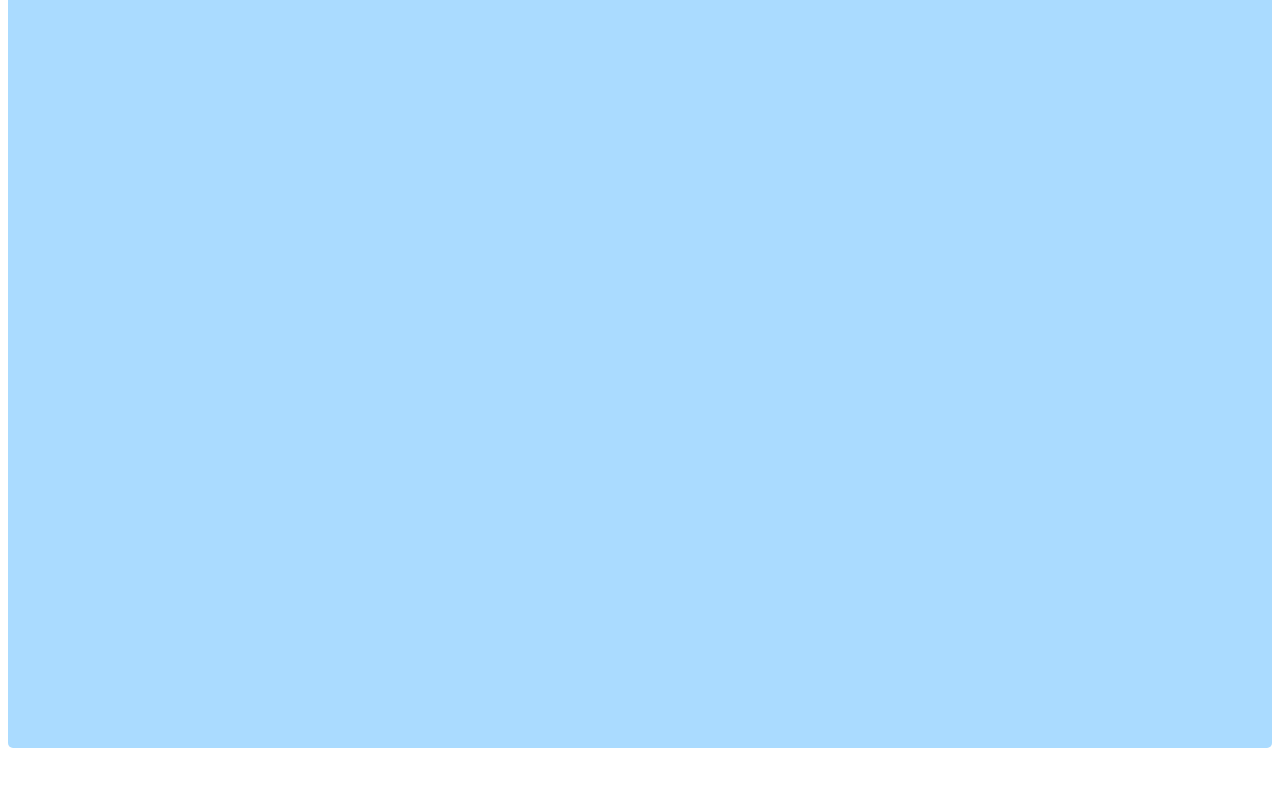
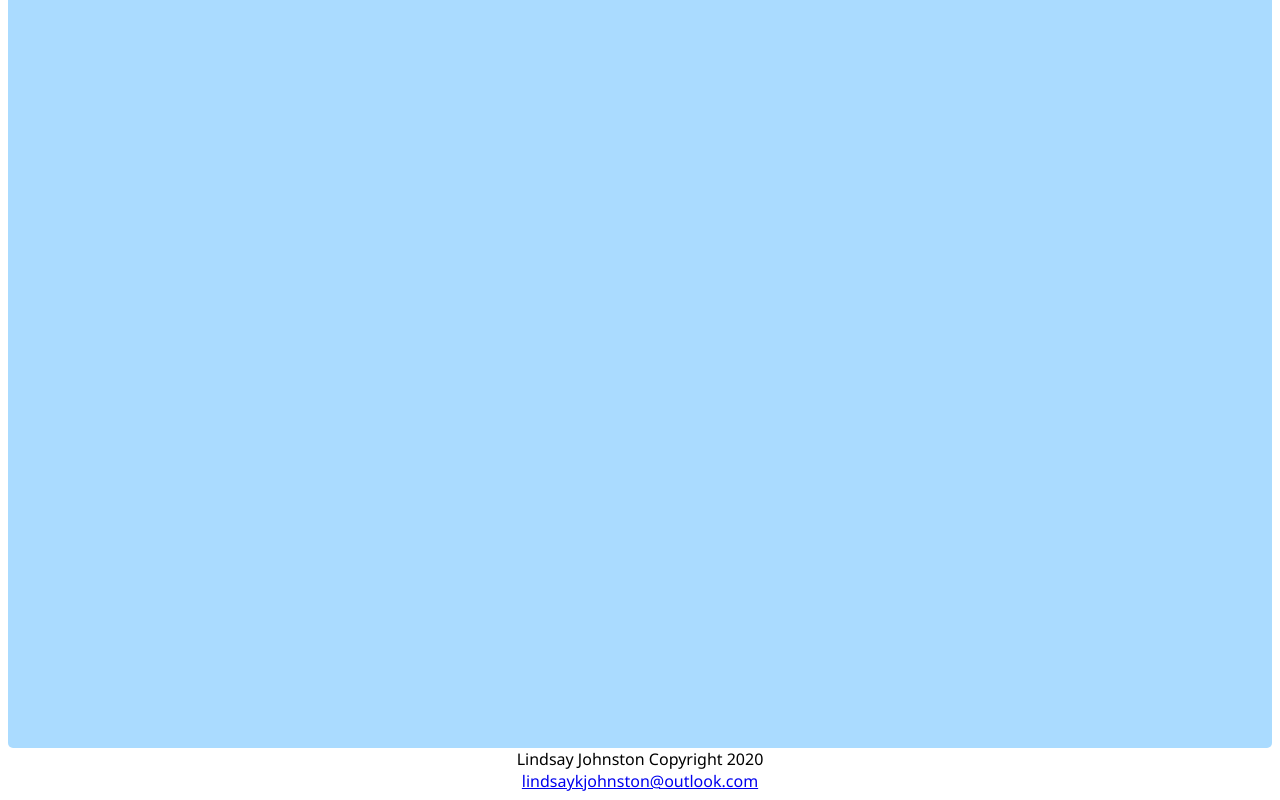
Before and after one commit to lindsayjohnston/API-Map, a website: page docs/index.html in a window 1280 px wide. Shown: the part 319-1119 px from the top of the page. Before the commit the page ends 1075 px from the top, so only its background shows below. Drawn offline with Linux system fonts and the light colour scheme; some packages are replaced by stand-ins of ours.

Commit message:
added footer

```diff
--- a/docs/index.html
+++ b/docs/index.html
@@ -37,6 +37,7 @@
       </div>
 
   </div>
+  <footer> Lindsay Johnston Copyright 2020 <br> <a href="mailto">lindsaykjohnston@outlook.com</a></footer>
 
     <script src='https://maps.googleapis.com/maps/api/js?key=AIzaSyDUjWvfQe4JlRek9z8RhKf9T1VFW33Dx8A&language=en&libraries=places'></script>
     <!-- <script id="userlist-script" src="api.js"></script> -->
--- a/docs/style.css
+++ b/docs/style.css
@@ -88,7 +88,10 @@ div {
   height: 580px;
   width: 580px;
   margin: 0px 5px 10px 5px;
+}
 
+footer {
+  text-align: center;
 }
 /* MOBILE DEVICES */
 @media only screen and (max-width: 750px){
```
